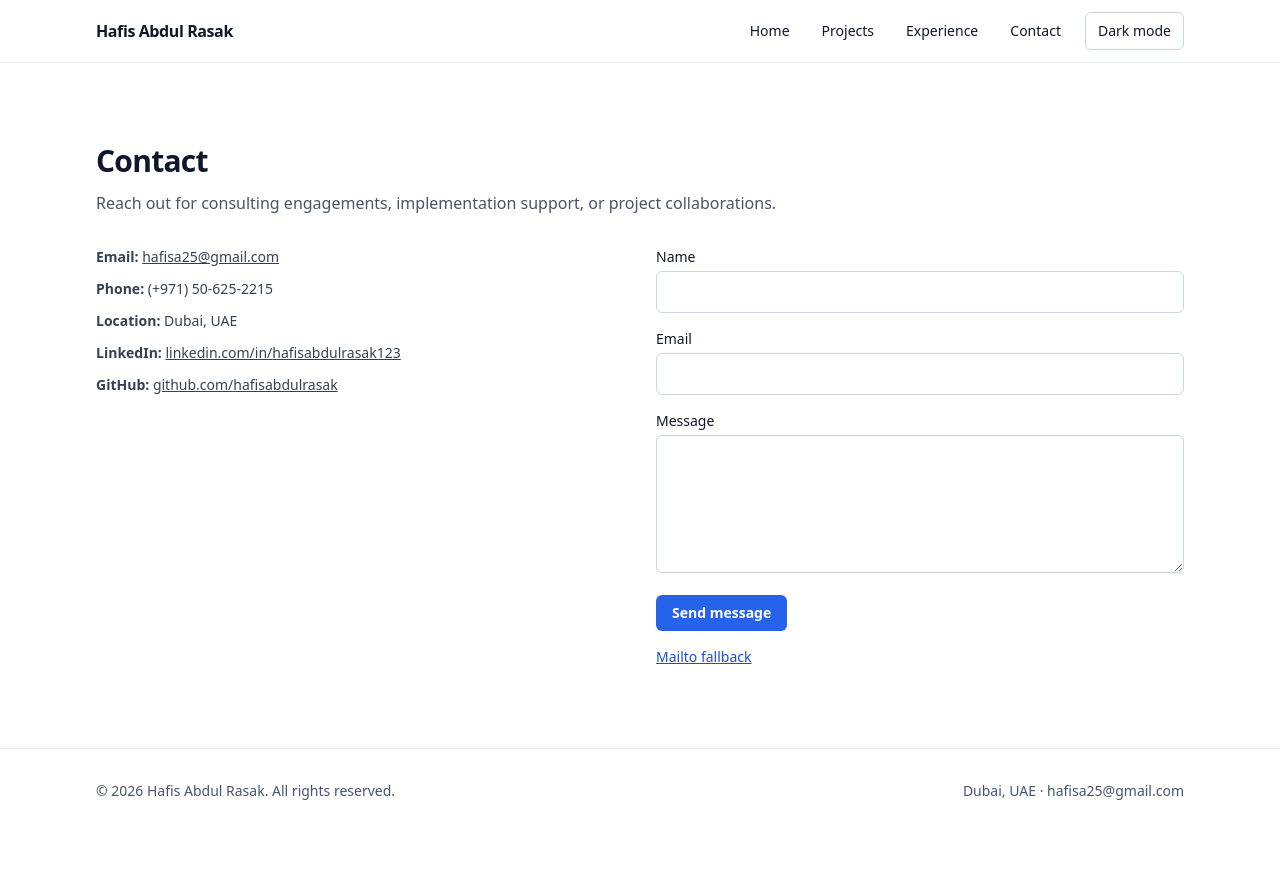
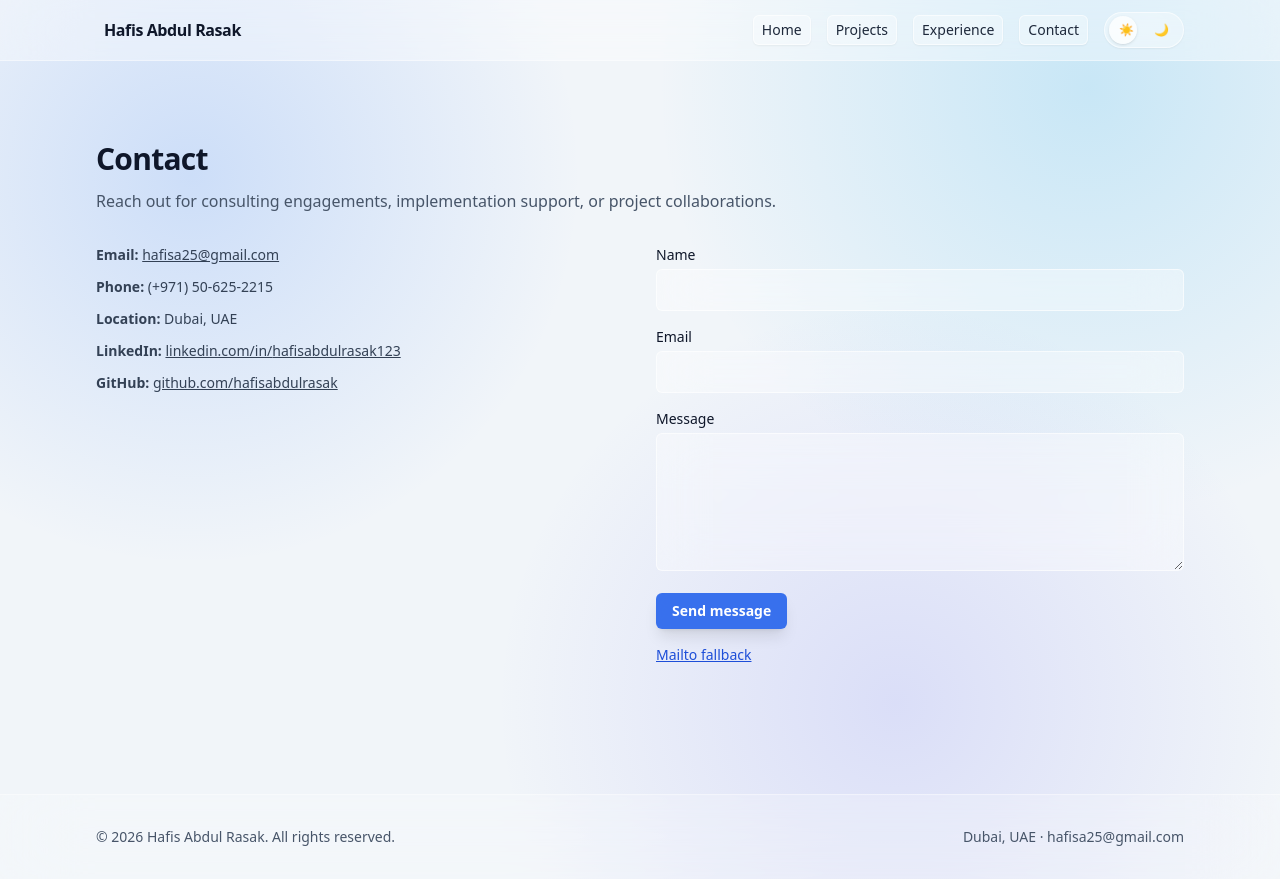
Before and after one commit to hafisabdulrasak/hafis-abdul-rasak, a Next.js app: page /contact in a window 1280 px wide. Before the commit the page ends 833 px from the top, so only its background shows below. Built offline with nearby package versions, Linux system fonts and the light colour scheme.

Commit message:
Apply high-transparency liquid glass UI styling

```diff
--- a/app/globals.css
+++ b/app/globals.css
@@ -11,7 +11,18 @@
 }
 
 body {
-  @apply bg-white text-slate-900 dark:bg-slate-950 dark:text-slate-100 antialiased;
+  @apply min-h-screen bg-slate-100 text-slate-900 antialiased transition-colors dark:bg-slate-950 dark:text-slate-100;
+  background-image:
+    radial-gradient(circle at 15% 20%, rgba(59, 130, 246, 0.2), transparent 30%),
+    radial-gradient(circle at 85% 10%, rgba(14, 165, 233, 0.18), transparent 32%),
+    radial-gradient(circle at 70% 80%, rgba(99, 102, 241, 0.16), transparent 35%);
+}
+
+.dark body {
+  background-image:
+    radial-gradient(circle at 15% 20%, rgba(96, 165, 250, 0.14), transparent 35%),
+    radial-gradient(circle at 85% 10%, rgba(56, 189, 248, 0.14), transparent 35%),
+    radial-gradient(circle at 70% 80%, rgba(129, 140, 248, 0.12), transparent 40%);
 }
 
 .container-shell {
@@ -21,3 +32,11 @@ body {
 .section {
   @apply py-16 sm:py-20;
 }
+
+.glass-panel {
+  @apply border border-white/50 bg-white/30 shadow-lg shadow-slate-900/5 backdrop-blur-2xl dark:border-white/10 dark:bg-slate-900/30 dark:shadow-black/20;
+}
+
+.glass-button {
+  @apply border border-white/60 bg-white/20 text-slate-800 shadow-sm backdrop-blur-xl transition hover:bg-white/35 dark:border-white/15 dark:bg-slate-900/25 dark:text-slate-100 dark:hover:bg-slate-800/40;
+}
--- a/app/page.tsx
+++ b/app/page.tsx
@@ -17,10 +17,10 @@ export default function HomePage() {
           <p className="mt-2 text-xl text-slate-700 dark:text-slate-200">{profile.title}</p>
           <p className="mt-4 max-w-3xl text-slate-600 dark:text-slate-300">{profile.summary}</p>
           <div className="mt-6 flex flex-wrap gap-3">
-            <a href={`mailto:${profile.email}`} className="rounded-md bg-brand-600 px-4 py-2 text-sm font-semibold text-white hover:bg-brand-700">Email</a>
-            <a href={`https://linkedin.com/in/${profile.linkedin}`} className="rounded-md border border-slate-300 px-4 py-2 text-sm font-semibold hover:bg-slate-100 dark:border-slate-700 dark:hover:bg-slate-800">LinkedIn</a>
-            <a href={`https://github.com/${profile.github}`} className="rounded-md border border-slate-300 px-4 py-2 text-sm font-semibold hover:bg-slate-100 dark:border-slate-700 dark:hover:bg-slate-800">GitHub</a>
-            <a href="/Hafis-Abdul-Rasak-CV.pdf" className="rounded-md border border-brand-600 px-4 py-2 text-sm font-semibold text-brand-700 hover:bg-brand-50 dark:text-brand-50 dark:hover:bg-brand-700/20" download>
+            <a href={`mailto:${profile.email}`} className="rounded-md bg-brand-600/90 px-4 py-2 text-sm font-semibold text-white shadow-lg shadow-brand-900/20 backdrop-blur-xl transition hover:bg-brand-700/90">Email</a>
+            <a href={`https://linkedin.com/in/${profile.linkedin}`} className="glass-button rounded-md px-4 py-2 text-sm font-semibold">LinkedIn</a>
+            <a href={`https://github.com/${profile.github}`} className="glass-button rounded-md px-4 py-2 text-sm font-semibold">GitHub</a>
+            <a href="/Hafis-Abdul-Rasak-CV.pdf" className="rounded-md border border-brand-400/60 bg-brand-50/40 px-4 py-2 text-sm font-semibold text-brand-700 backdrop-blur-xl transition hover:bg-brand-100/50 dark:border-brand-300/30 dark:bg-brand-700/20 dark:text-brand-50 dark:hover:bg-brand-700/35" download>
               Download CV
             </a>
           </div>
@@ -121,9 +121,9 @@ export default function HomePage() {
 
       <Section id="contact" title="Contact">
         <div className="flex flex-wrap gap-3">
-          <a href={`mailto:${profile.email}`} className="rounded-md bg-brand-600 px-4 py-2 text-sm font-semibold text-white hover:bg-brand-700">Email</a>
-          <a href={`https://linkedin.com/in/${profile.linkedin}`} className="rounded-md border border-slate-300 px-4 py-2 text-sm font-semibold hover:bg-slate-100 dark:border-slate-700 dark:hover:bg-slate-800">LinkedIn</a>
-          <a href={`https://github.com/${profile.github}`} className="rounded-md border border-slate-300 px-4 py-2 text-sm font-semibold hover:bg-slate-100 dark:border-slate-700 dark:hover:bg-slate-800">GitHub</a>
+          <a href={`mailto:${profile.email}`} className="rounded-md bg-brand-600/90 px-4 py-2 text-sm font-semibold text-white shadow-lg shadow-brand-900/20 backdrop-blur-xl transition hover:bg-brand-700/90">Email</a>
+          <a href={`https://linkedin.com/in/${profile.linkedin}`} className="glass-button rounded-md px-4 py-2 text-sm font-semibold">LinkedIn</a>
+          <a href={`https://github.com/${profile.github}`} className="glass-button rounded-md px-4 py-2 text-sm font-semibold">GitHub</a>
         </div>
       </Section>
     </>
--- a/components/card.tsx
+++ b/components/card.tsx
@@ -1,5 +1,5 @@
 import { ReactNode } from 'react';
 
 export function Card({ children }: { children: ReactNode }) {
-  return <article className="rounded-xl border border-slate-200 bg-white p-6 shadow-sm dark:border-slate-800 dark:bg-slate-900">{children}</article>;
+  return <article className="glass-panel rounded-2xl p-6">{children}</article>;
 }
--- a/components/contact-form.tsx
+++ b/components/contact-form.tsx
@@ -36,27 +36,27 @@ export function ContactForm() {
   return (
     <div className="space-y-4">
       {isSuccess ? (
-        <p className="rounded-md border border-emerald-200 bg-emerald-50 px-4 py-3 text-sm text-emerald-700 dark:border-emerald-700/40 dark:bg-emerald-700/10 dark:text-emerald-300">
+        <p className="rounded-md border border-emerald-200/70 bg-emerald-100/50 px-4 py-3 text-sm text-emerald-800 backdrop-blur-xl dark:border-emerald-400/25 dark:bg-emerald-700/15 dark:text-emerald-300">
           Thank you. Your message is ready to send. If needed, use the fallback link below.
         </p>
       ) : null}
       <form className="space-y-4" onSubmit={handleSubmit} noValidate>
         <div>
           <label htmlFor="name" className="block text-sm font-medium">Name</label>
-          <input id="name" name="name" className="mt-1 w-full rounded-md border border-slate-300 px-3 py-2 dark:border-slate-700 dark:bg-slate-900" />
+          <input id="name" name="name" className="mt-1 w-full rounded-md border border-white/60 bg-white/35 px-3 py-2 backdrop-blur-xl dark:border-white/15 dark:bg-slate-900/30" />
           {errors.name ? <p className="mt-1 text-xs text-red-600">{errors.name}</p> : null}
         </div>
         <div>
           <label htmlFor="email" className="block text-sm font-medium">Email</label>
-          <input id="email" name="email" type="email" className="mt-1 w-full rounded-md border border-slate-300 px-3 py-2 dark:border-slate-700 dark:bg-slate-900" />
+          <input id="email" name="email" type="email" className="mt-1 w-full rounded-md border border-white/60 bg-white/35 px-3 py-2 backdrop-blur-xl dark:border-white/15 dark:bg-slate-900/30" />
           {errors.email ? <p className="mt-1 text-xs text-red-600">{errors.email}</p> : null}
         </div>
         <div>
           <label htmlFor="message" className="block text-sm font-medium">Message</label>
-          <textarea id="message" name="message" rows={5} className="mt-1 w-full rounded-md border border-slate-300 px-3 py-2 dark:border-slate-700 dark:bg-slate-900" />
+          <textarea id="message" name="message" rows={5} className="mt-1 w-full rounded-md border border-white/60 bg-white/35 px-3 py-2 backdrop-blur-xl dark:border-white/15 dark:bg-slate-900/30" />
           {errors.message ? <p className="mt-1 text-xs text-red-600">{errors.message}</p> : null}
         </div>
-        <button type="submit" className="rounded-md bg-brand-600 px-4 py-2 text-sm font-semibold text-white hover:bg-brand-700 focus-visible:outline focus-visible:outline-2 focus-visible:outline-offset-2 focus-visible:outline-brand-600">
+        <button type="submit" className="rounded-md bg-brand-600/90 px-4 py-2 text-sm font-semibold text-white shadow-lg shadow-brand-900/20 backdrop-blur-xl transition hover:bg-brand-700/90 focus-visible:outline focus-visible:outline-2 focus-visible:outline-offset-2 focus-visible:outline-brand-600">
           Send message
         </button>
       </form>
--- a/components/footer.tsx
+++ b/components/footer.tsx
@@ -2,7 +2,7 @@ import { profile } from '@/data/profile';
 
 export function Footer() {
   return (
-    <footer className="border-t border-slate-200 py-8 dark:border-slate-800">
+    <footer className="mt-12 border-t border-white/40 bg-white/20 py-8 backdrop-blur-2xl dark:border-white/10 dark:bg-slate-950/25">
       <div className="container-shell flex flex-col items-start justify-between gap-2 text-sm text-slate-600 dark:text-slate-400 sm:flex-row sm:items-center">
         <p>© {new Date().getFullYear()} {profile.name}. All rights reserved.</p>
         <p>{profile.location} · {profile.email}</p>
--- a/components/navbar.tsx
+++ b/components/navbar.tsx
@@ -10,14 +10,14 @@ const links = [
 
 export function Navbar() {
   return (
-    <header className="sticky top-0 z-50 border-b border-slate-200 bg-white/90 backdrop-blur dark:border-slate-800 dark:bg-slate-950/90">
+    <header className="sticky top-0 z-50 border-b border-white/40 bg-white/35 backdrop-blur-2xl dark:border-white/10 dark:bg-slate-950/35">
       <nav className="container-shell flex items-center justify-between py-3" aria-label="Main navigation">
-        <Link href="/" className="text-base font-semibold tracking-tight">
+        <Link href="/" className="rounded-md px-2 py-1 text-base font-semibold tracking-tight transition hover:bg-white/35 dark:hover:bg-slate-900/45">
           Hafis Abdul Rasak
         </Link>
         <div className="flex items-center gap-2 sm:gap-4">
           {links.map((link) => (
-            <Link key={link.href} href={link.href} className="rounded px-2 py-1 text-sm font-medium hover:bg-slate-100 focus-visible:outline focus-visible:outline-2 focus-visible:outline-brand-600 dark:hover:bg-slate-800">
+            <Link key={link.href} href={link.href} className="glass-button rounded-md px-2 py-1 text-sm font-medium focus-visible:outline focus-visible:outline-2 focus-visible:outline-brand-600">
               {link.label}
             </Link>
           ))}
--- a/components/tag.tsx
+++ b/components/tag.tsx
@@ -1,3 +1,3 @@
 export function Tag({ label }: { label: string }) {
-  return <span className="inline-flex rounded-full bg-brand-50 px-3 py-1 text-xs font-medium text-brand-700 dark:bg-brand-700/20 dark:text-brand-50">{label}</span>;
+  return <span className="inline-flex rounded-full border border-brand-200/70 bg-brand-100/40 px-3 py-1 text-xs font-medium text-brand-700 backdrop-blur-md dark:border-brand-300/25 dark:bg-brand-700/25 dark:text-brand-50">{label}</span>;
 }
--- a/components/theme-toggle.tsx
+++ b/components/theme-toggle.tsx
@@ -22,17 +22,25 @@ export function ThemeToggle() {
   };
 
   if (!mounted) {
-    return <div className="h-9 w-20 rounded-md border border-slate-300 dark:border-slate-700" />;
+    return <div className="glass-button h-9 w-20 rounded-full" />;
   }
 
   return (
     <button
       type="button"
       onClick={toggleTheme}
-      className="rounded-md border border-slate-300 px-3 py-2 text-sm font-medium hover:bg-slate-100 focus-visible:outline focus-visible:outline-2 focus-visible:outline-offset-2 focus-visible:outline-brand-600 dark:border-slate-700 dark:hover:bg-slate-800"
+      className="glass-button relative inline-flex h-9 w-20 items-center rounded-full px-1 focus-visible:outline focus-visible:outline-2 focus-visible:outline-offset-2 focus-visible:outline-brand-600"
       aria-label="Toggle light and dark mode"
+      aria-pressed={isDark}
     >
-      {isDark ? 'Light' : 'Dark'} mode
+      <span
+        className={`absolute h-7 w-7 rounded-full bg-white/75 shadow transition-transform duration-300 dark:bg-slate-100/80 ${
+          isDark ? 'translate-x-10' : 'translate-x-0'
+        }`}
+        aria-hidden="true"
+      />
+      <span className="relative z-10 w-1/2 text-center text-xs font-semibold">☀️</span>
+      <span className="relative z-10 w-1/2 text-center text-xs font-semibold">🌙</span>
     </button>
   );
 }
```
